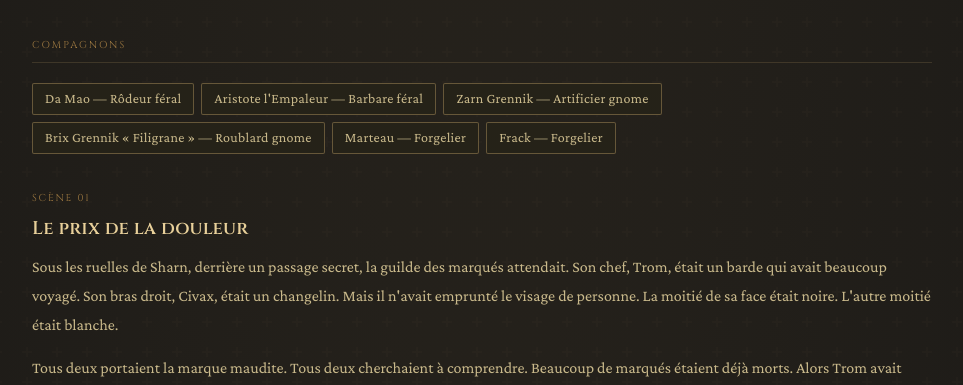
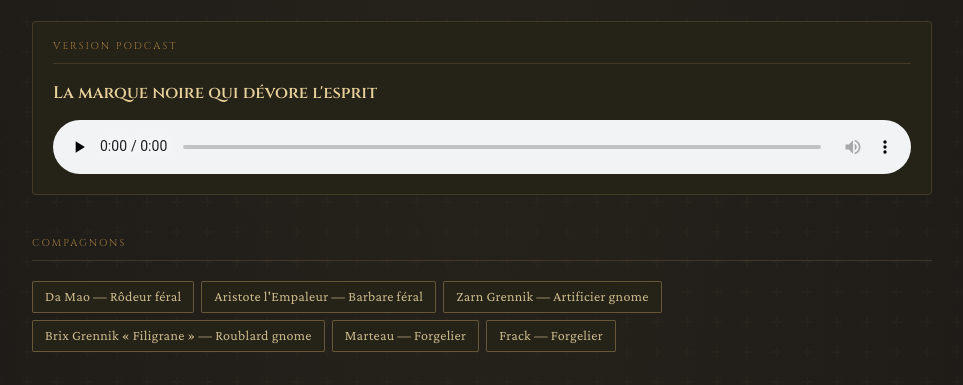
Before and after one commit to Reiago/Campagne-en-Eberron, a plain HTML site: page session-20261024.html in a window 1280 px wide. Shown: the part 403-788 px from the top of the page, without its empty margins (158-1121 px from the left). Drawn offline with nearby package versions, Linux system fonts and the light colour scheme.

Commit message:
Ajoute le podcast de la session du 24 octobre
Lecteur audio sur la chronique, bouton d'écoute sur l'accueil,
et style du bloc podcast mutualisé dans style.css.

Co-Authored-By: Claude Sonnet 5.5 <noreply@anthropic.com>

```diff
--- a/session-20261024.html
+++ b/session-20261024.html
@@ -106,6 +106,15 @@
     <p class="subtitle">Une marque qui grandit chaque nuit, un phare éteint et une eau noire qui n'oublie rien</p>
   </header>
   <p class="session-meta">Session du 24 octobre</p>
+
+  <section class="podcast-block" id="podcast">
+    <div class="section-label">Version podcast</div>
+    <div class="podcast-title">La marque noire qui dévore l'esprit</div>
+    <audio controls preload="none" src="podcast/La_marque_noire_qui_d%C3%A9vore_l_esprit.m4a">
+      Votre navigateur ne sait pas lire ce fichier audio.
+      <a href="podcast/La_marque_noire_qui_d%C3%A9vore_l_esprit.m4a">Télécharger le podcast</a>.
+    </audio>
+  </section>
 
   <div class="section-label">Compagnons</div>
   <div class="name-tags" style="margin-bottom:2rem;">
--- a/style.css
+++ b/style.css
@@ -322,6 +322,26 @@ h1 {
 }
 .podcast-link:hover { background: var(--gold-dim); color: var(--stone); }
 .podcast-link .podcast-icon { font-size: 15px; line-height: 1; }
+
+/* Bloc lecteur audio d'une chronique de session */
+.podcast-block {
+  margin: 1.5rem 0 0;
+  padding: 1rem 1.25rem 1.25rem;
+  background: var(--stone-mid);
+  border: 1px solid var(--border);
+  border-radius: 4px;
+  scroll-margin-top: 1rem;
+}
+.podcast-block .section-label { margin: 0 0 0.9rem; }
+.podcast-title {
+  font-family: var(--font-heading);
+  font-size: 1.05rem;
+  font-weight: 600;
+  color: var(--gold-light);
+  margin-bottom: 0.8rem;
+}
+.podcast-block audio { width: 100%; display: block; }
+.podcast-block a { color: var(--gold-light); }
 .trait-name {
   font-family: var(--font-heading);
   font-size: 13px;
```
Also changed, not shown: index.html (+4 -1 lines), session-20260905.html (+0 -19 lines), 1 other file.
